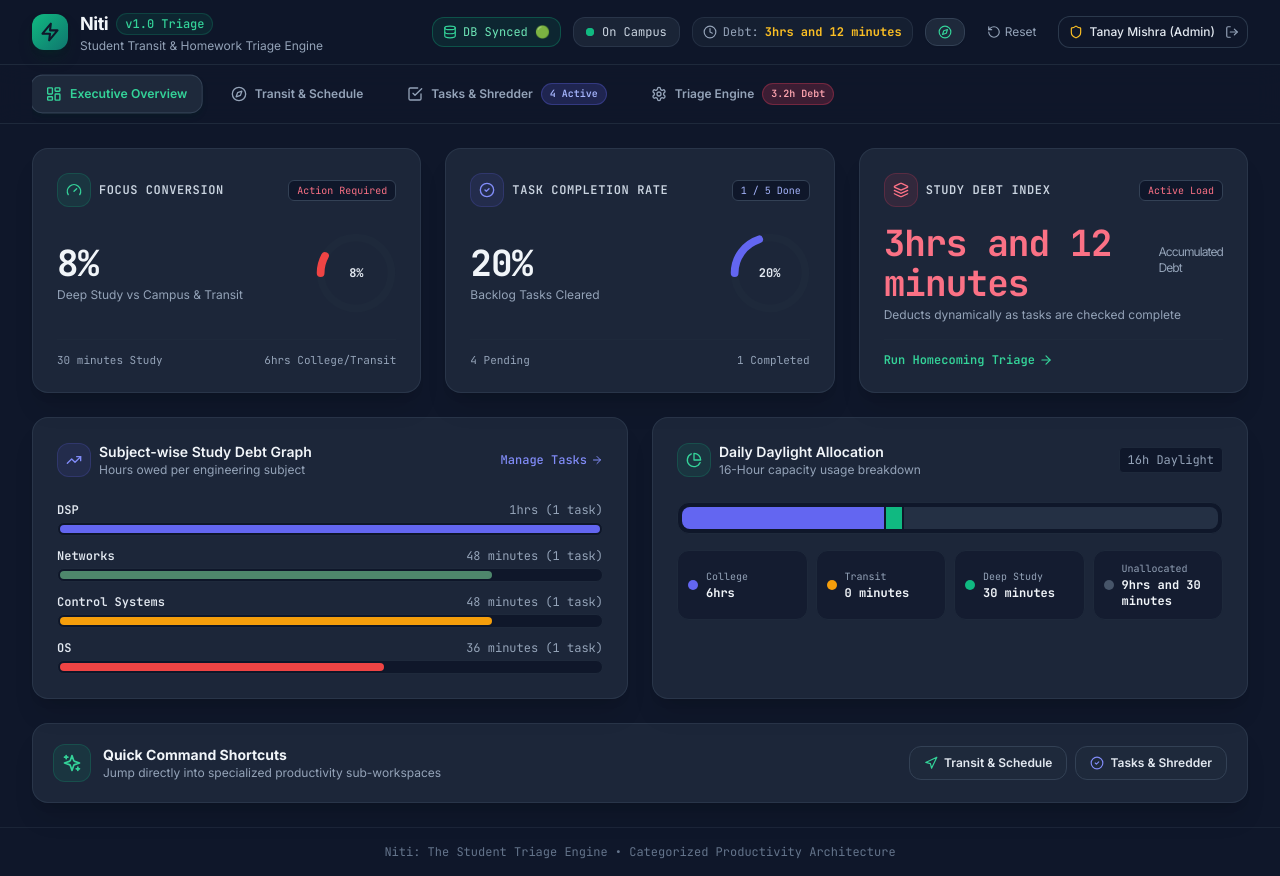
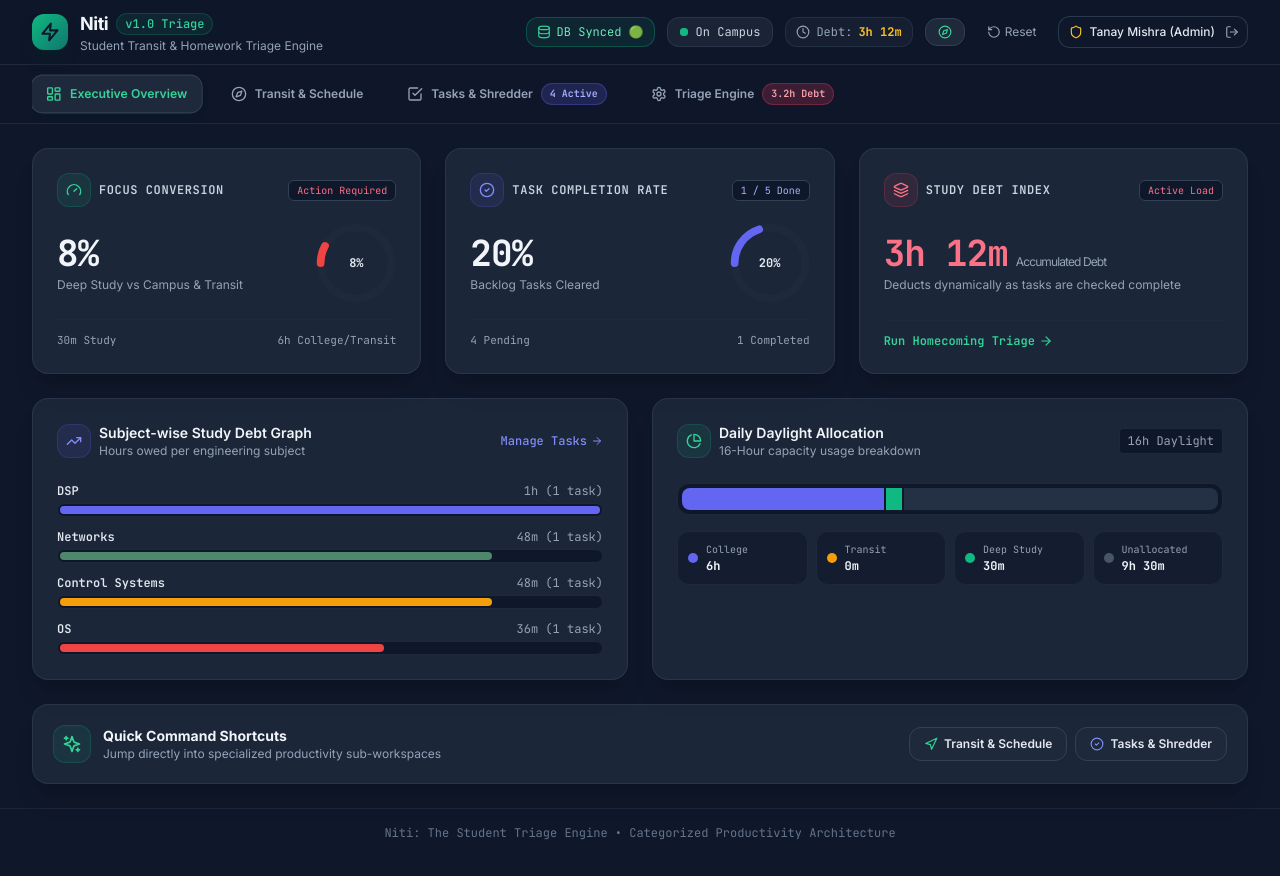
Before and after one commit to tanaymishra30-art/niti-student-triage, a React (Vite) app: page / in a window 1280 px wide. Built offline with nearby package versions, Linux system fonts and the light colour scheme; no server answers.

Commit message:
Format time to use initials h for hours and m for minutes

```diff
--- a/src/utils/formatTime.ts
+++ b/src/utils/formatTime.ts
@@ -1,29 +1,30 @@
 /**
- * Formats minutes into human-readable string.
- * e.g., 200 -> "3hrs and 20 minutes"
- * 60 -> "1hrs"
- * 45 -> "45 minutes"
+ * Formats minutes into initials-based string using 'h' for hours and 'm' for minutes.
+ * e.g., 200 -> "3h 20m"
+ * 60 -> "1h"
+ * 45 -> "45m"
+ * 0 -> "0m"
  */
 export function formatMinutes(totalMinutes: number): string {
   const rounded = Math.round(totalMinutes);
-  if (rounded <= 0) return '0 minutes';
+  if (rounded <= 0) return '0m';
 
   const hours = Math.floor(rounded / 60);
   const mins = rounded % 60;
 
   if (hours > 0 && mins > 0) {
-    return `${hours}hrs and ${mins} minutes`;
+    return `${hours}h ${mins}m`;
   } else if (hours > 0) {
-    return `${hours}hrs`;
+    return `${hours}h`;
   } else {
-    return `${mins} minutes`;
+    return `${mins}m`;
   }
 }
 
 /**
- * Formats decimal hours into human-readable string.
- * e.g., 3.33 -> "3hrs and 20 minutes"
- * 0.75 -> "45 minutes"
+ * Formats decimal hours into initials-based string using 'h' for hours and 'm' for minutes.
+ * e.g., 3.33 -> "3h 20m"
+ * 0.75 -> "45m"
  */
 export function formatHours(hoursDecimal: number): string {
   const totalMinutes = Math.round(hoursDecimal * 60);
```
Also changed, not shown: Niti-Student-Triage.html (+1 -1 lines), 2 other files (tests, documents, lock files or other folders).
